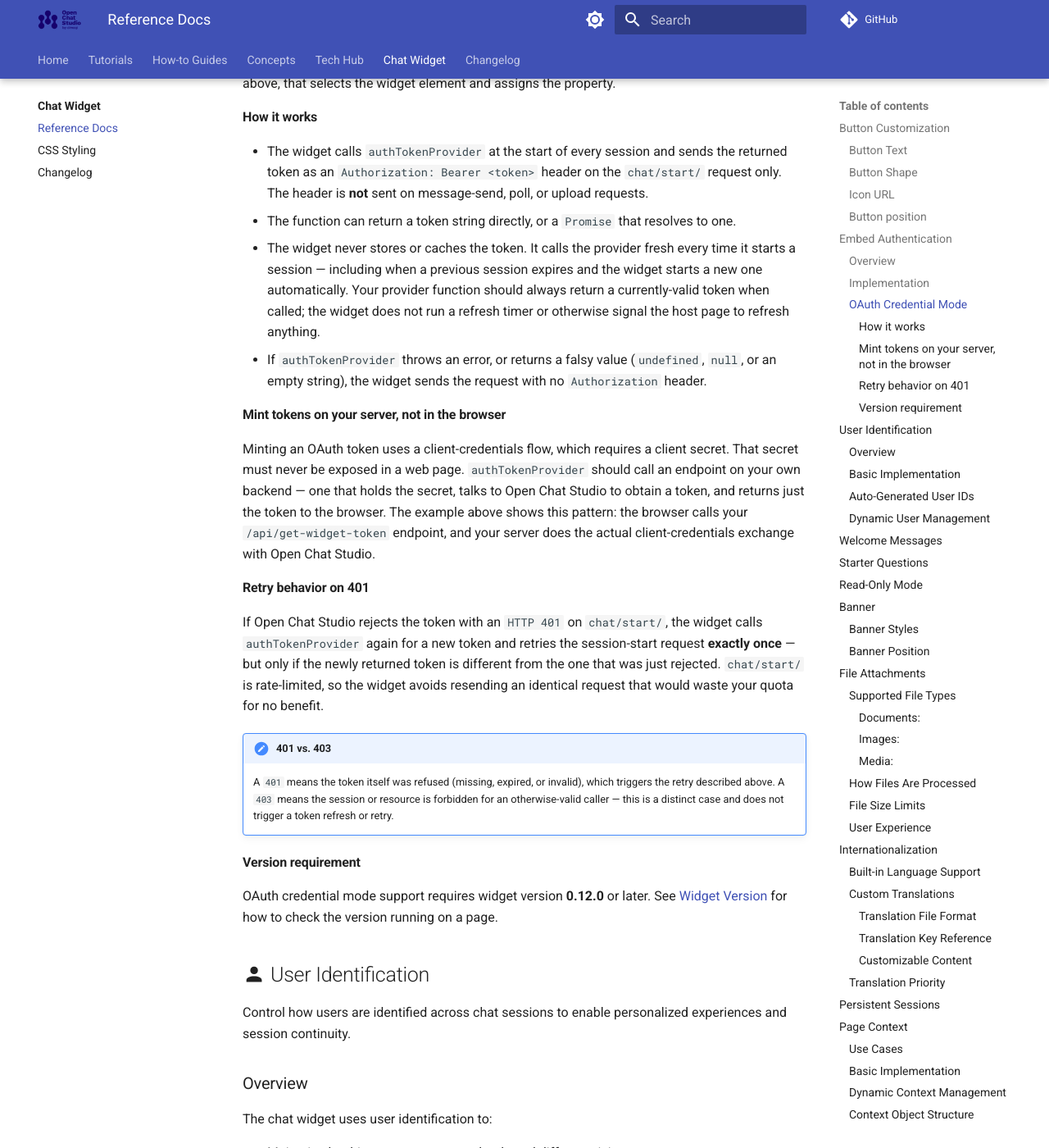
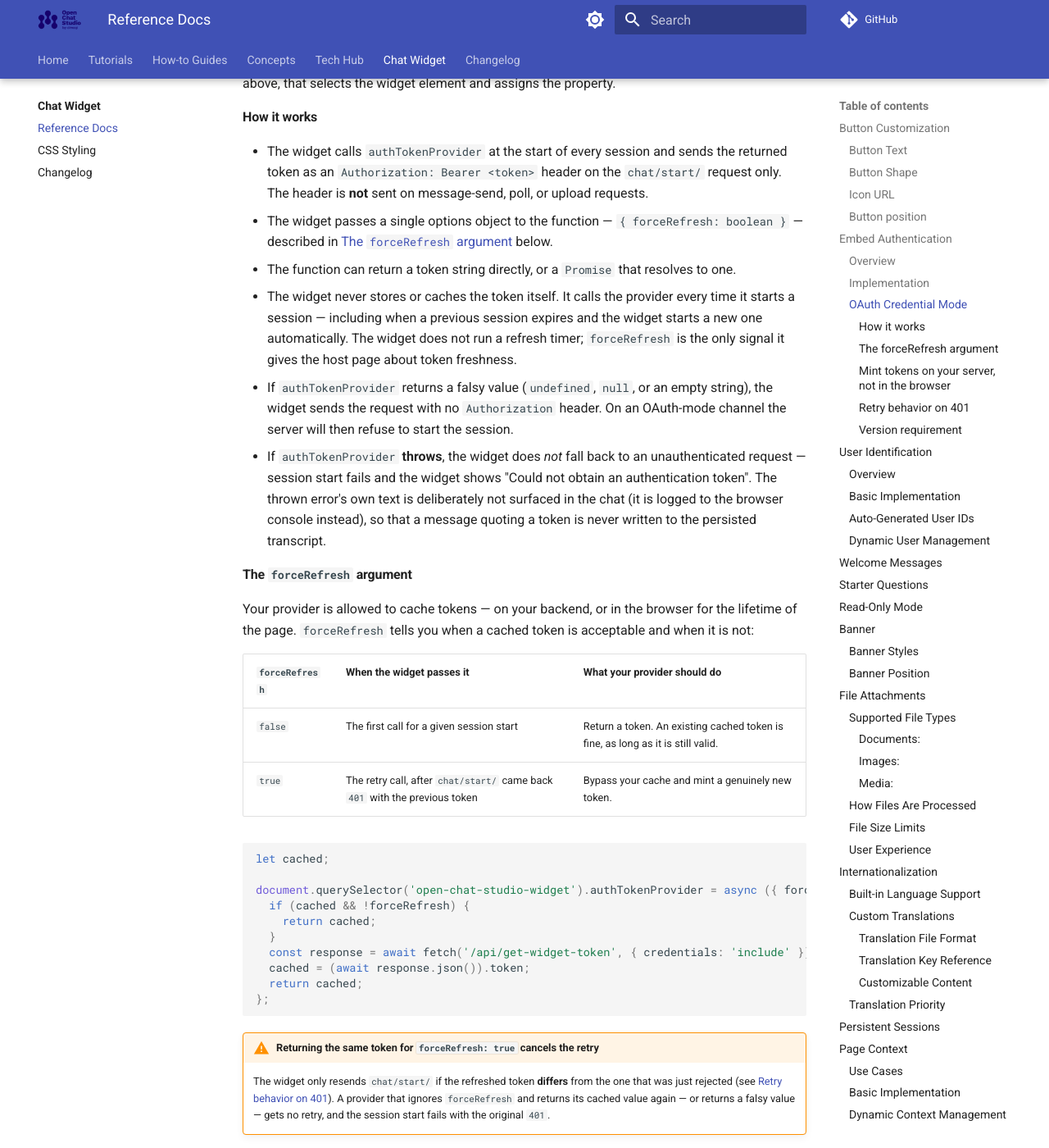
Before and after one commit to dimagi/open-chat-studio-docs, an MkDocs documentation site: the page built from docs/chat_widget/reference.md, in a window 1280 px wide and 1400 px high, scrolled down 2655 px. Shown: the whole window at 82% size. Built offline with MkDocs 1.6.1 and Material for MkDocs 9.7.7, drawn with Linux system fonts in a browser that asks for light colours; a script that is not in the unit is left out; comment, search, counter and statistics services are not loaded; some of the changed text lies outside the part shown.

Commit message:
Document the forceRefresh argument of authTokenProvider
The provider receives { forceRefresh: boolean }: false on the initial call for a session start (a valid cached token is fine) and true on the retry after chat/start/ returns 401 (mint a new one). Also corrects the throw behavior -- a throwing provider fails session start rather than falling back to an unauthenticated request.

Co-authored-by: Simon Kelly <249606+snopoke@users.noreply.github.com>

````diff
--- a/docs/chat_widget/reference.md
+++ b/docs/chat_widget/reference.md
@@ -87,8 +87,8 @@ When an embed key is provided, it's automatically sent as an `X-Embed-Key` heade
 When a channel is configured for OAuth credential mode, the widget must present an OAuth bearer token to start a chat session. You provide that token by setting the `authTokenProvider` JS property on the widget element:
 
 ```javascript
-document.querySelector('open-chat-studio-widget').authTokenProvider = async () => {
-  const response = await fetch('/api/get-widget-token', { credentials: 'include' });
+document.querySelector('open-chat-studio-widget').authTokenProvider = async ({ forceRefresh }) => {
+  const response = await fetch(`/api/get-widget-token?force_refresh=${forceRefresh}`, { credentials: 'include' });
   const { token } = await response.json();
   return token;
 };
@@ -99,9 +99,41 @@ document.querySelector('open-chat-studio-widget').authTokenProvider = async () =
 #### How it works
 
 - The widget calls `authTokenProvider` at the start of every session and sends the returned token as an `Authorization: Bearer <token>` header on the `chat/start/` request only. The header is **not** sent on message-send, poll, or upload requests.
+- The widget passes a single options object to the function — `{ forceRefresh: boolean }` — described in [The `forceRefresh` argument](#the-forcerefresh-argument) below.
 - The function can return a token string directly, or a `Promise` that resolves to one.
-- The widget never stores or caches the token. It calls the provider fresh every time it starts a session — including when a previous session expires and the widget starts a new one automatically. Your provider function should always return a currently-valid token when called; the widget does not run a refresh timer or otherwise signal the host page to refresh anything.
-- If `authTokenProvider` throws an error, or returns a falsy value (`undefined`, `null`, or an empty string), the widget sends the request with no `Authorization` header.
+- The widget never stores or caches the token itself. It calls the provider every time it starts a session — including when a previous session expires and the widget starts a new one automatically. The widget does not run a refresh timer; `forceRefresh` is the only signal it gives the host page about token freshness.
+- If `authTokenProvider` returns a falsy value (`undefined`, `null`, or an empty string), the widget sends the request with no `Authorization` header. On an OAuth-mode channel the server will then refuse to start the session.
+- If `authTokenProvider` **throws**, the widget does *not* fall back to an unauthenticated request — session start fails and the widget shows "Could not obtain an authentication token". The thrown error's own text is deliberately not surfaced in the chat (it is logged to the browser console instead), so that a message quoting a token is never written to the persisted transcript.
+
+#### The `forceRefresh` argument
+
+Your provider is allowed to cache tokens — on your backend, or in the browser for the lifetime of the page. `forceRefresh` tells you when a cached token is acceptable and when it is not:
+
+| `forceRefresh` | When the widget passes it | What your provider should do |
+|----------------|---------------------------|------------------------------|
+| `false`        | The first call for a given session start | Return a token. An existing cached token is fine, as long as it is still valid. |
+| `true`         | The retry call, after `chat/start/` came back `401` with the previous token | Bypass your cache and mint a genuinely new token. |
+
+```javascript
+let cached;
+
+document.querySelector('open-chat-studio-widget').authTokenProvider = async ({ forceRefresh }) => {
+  if (cached && !forceRefresh) {
+    return cached;
+  }
+  const response = await fetch('/api/get-widget-token', { credentials: 'include' });
+  cached = (await response.json()).token;
+  return cached;
+};
+```
+
+!!! warning "Returning the same token for `forceRefresh: true` cancels the retry"
+    The widget only resends `chat/start/` if the refreshed token **differs** from the one that
+    was just rejected (see [Retry behavior on 401](#retry-behavior-on-401)). A provider that
+    ignores `forceRefresh` and returns its cached value again — or returns a falsy value — gets no
+    retry, and the session start fails with the original `401`.
+
+Because the argument is an object, a zero-argument provider such as `async () => token` is still valid JavaScript and works for the initial call — but it can never distinguish the retry, so it forfeits the behavior above. Read `forceRefresh` if you cache anything.
 
 #### Mint tokens on your server, not in the browser
 
@@ -109,7 +141,7 @@ Minting an OAuth token uses a client-credentials flow, which requires a client s
 
 #### Retry behavior on 401
 
-If Open Chat Studio rejects the token with an `HTTP 401` on `chat/start/`, the widget calls `authTokenProvider` again for a new token and retries the session-start request **exactly once** — but only if the newly returned token is different from the one that was just rejected. `chat/start/` is rate-limited, so the widget avoids resending an identical request that would waste your quota for no benefit.
+If Open Chat Studio rejects the token with an `HTTP 401` on `chat/start/`, the widget calls `authTokenProvider` again — this time with `{ forceRefresh: true }` — and retries the session-start request **exactly once**, but only if the newly returned token is different from the one that was just rejected. `chat/start/` is rate-limited, so the widget avoids resending an identical request that would waste your quota for no benefit.
 
 !!! note "401 vs. 403"
     A `401` means the token itself was refused (missing, expired, or invalid), which triggers the retry described above. A `403` means the session or resource is forbidden for an otherwise-valid caller — this is a distinct case and does not trigger a token refresh or retry.
````
